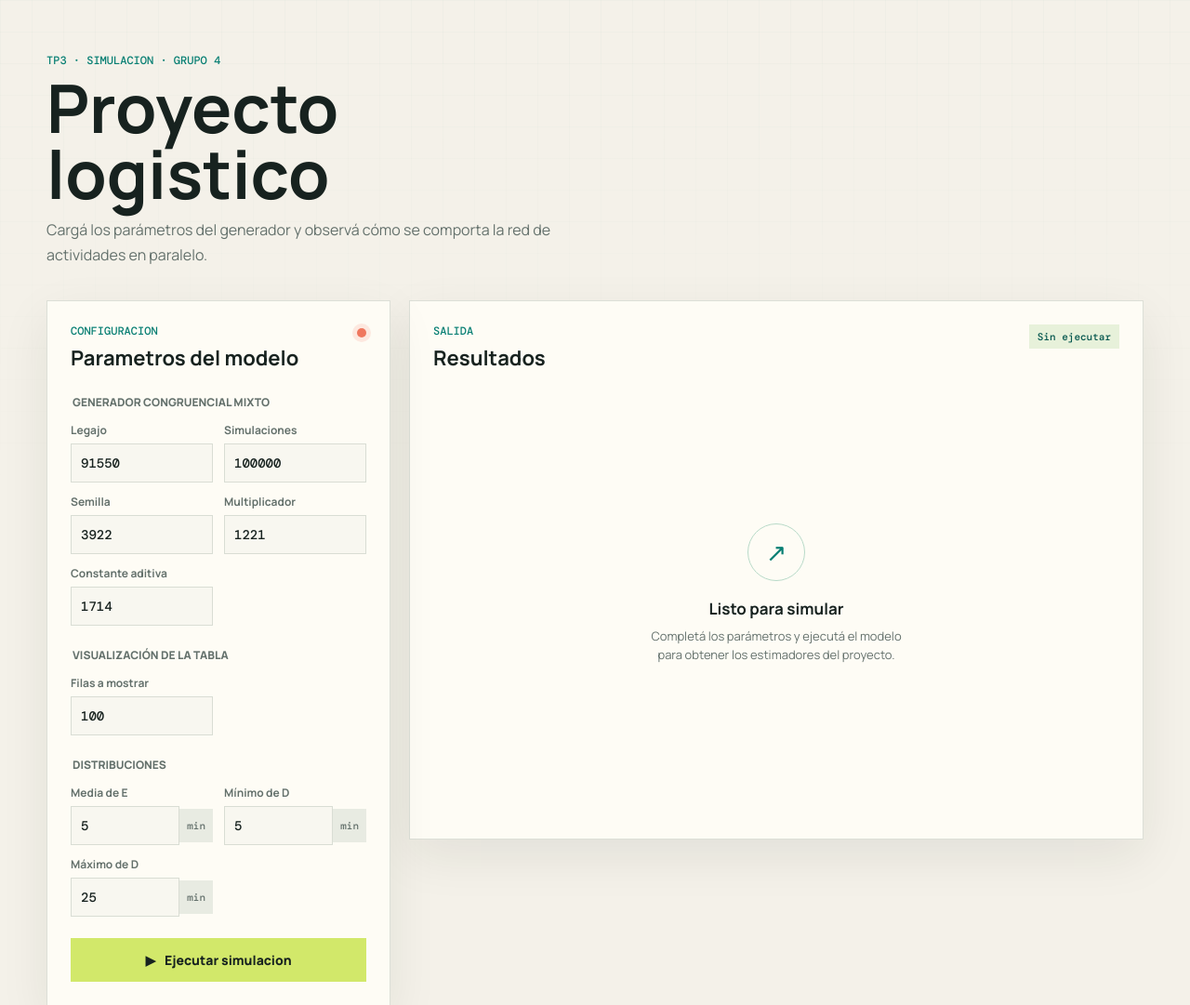
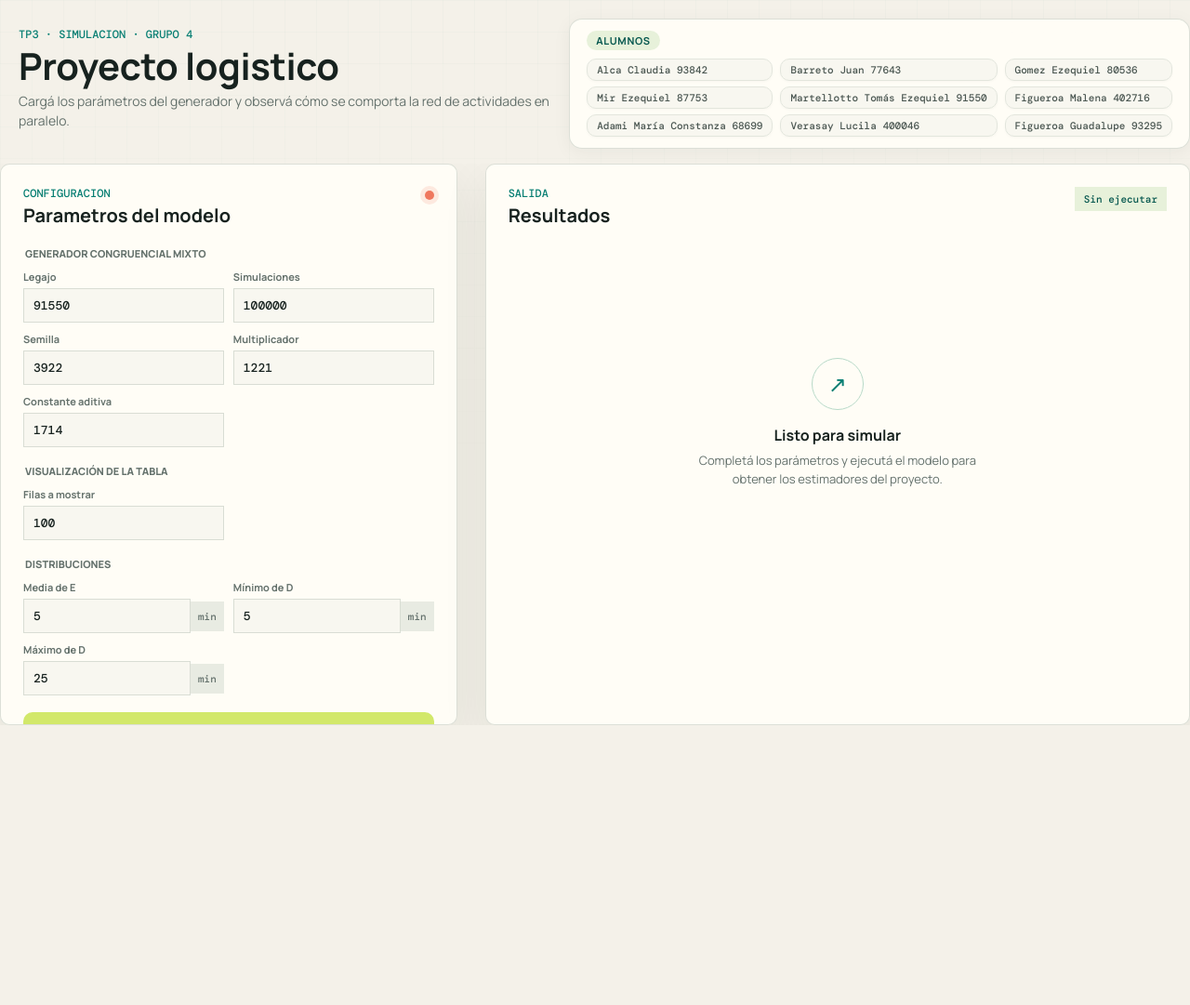
Before and after one commit to Ezequiel054/Simulacion_Grupo6, a plain HTML site: page index.html in a window 1280 px wide. Shown: the top 1081 px of the page at 93% size. After the commit the page ends 800 px from the top, so only its background shows below. Drawn offline with nearby package versions, Linux system fonts and the light colour scheme; a web font is replaced by a local one.

Commit message:
Agregue los Integrantes

```diff
--- a/index.html
+++ b/index.html
@@ -1,17 +1,36 @@
 <!doctype html>
 <html lang="es">
+
 <head>
   <meta charset="utf-8">
   <meta name="viewport" content="width=device-width, initial-scale=1">
   <title>Simulacion del proyecto logistico</title>
   <link rel="stylesheet" href="styles.css">
 </head>
+
 <body>
   <main class="shell">
     <header class="hero">
-      <p class="eyebrow">TP3 · Simulacion · Grupo 4</p>
-      <h1>Proyecto logistico</h1>
-      <p class="subtitle">Cargá los parámetros del generador y observá cómo se comporta la red de actividades en paralelo.</p>
+      <div class="box-title">
+        <p class="eyebrow">TP3 · Simulacion · Grupo 4</p>
+        <h1>Proyecto logistico</h1>
+        <p class="subtitle">Cargá los parámetros del generador y observá cómo se comporta la red de actividades en
+          paralelo.</p>
+      </div>
+      <div class="box-legajo">
+        <label for="legajo">Alumnos</label>
+        <div class="legajo-grid">
+          <span> <i class="nf nf-fa-file"></i>Alca Claudia 93842</span>
+          <span> <i class="nf nf-fa-file"></i> Barreto Juan 77643</span>
+          <span> <i class="nf nf-fa-file"></i> Gomez Ezequiel 80536</span>
+          <span> <i class="nf nf-fa-file"></i> Mir Ezequiel 87753</span>
+          <span> <i class="nf nf-fa-file"></i> Martellotto Tomás Ezequiel 91550</span>
+          <span> <i class="nf nf-fa-file"></i> Figueroa Malena 402716</span>
+          <span> <i class="nf nf-fa-file"></i> Adami María Constanza 68699</span>
+          <span> <i class="nf nf-fa-file"></i> Verasay Lucila 400046</span>
+          <span> <i class="nf nf-fa-file"></i> Figueroa Guadalupe 93295</span>
+        </div>
+      </div>
     </header>
 
     <section class="layout">
@@ -45,9 +64,12 @@
         <fieldset>
           <legend>Distribuciones</legend>
           <div class="field-grid">
-            <label>Media de E <span class="unit-input"><input id="media-e" type="number" min="0.01" step="0.01" value="5"><b>min</b></span></label>
-            <label>Mínimo de D <span class="unit-input"><input id="d-min" type="number" min="0" step="0.01" value="5"><b>min</b></span></label>
-            <label>Máximo de D <span class="unit-input"><input id="d-max" type="number" min="0" step="0.01" value="25"><b>min</b></span></label>
+            <label>Media de E <span class="unit-input"><input id="media-e" type="number" min="0.01" step="0.01"
+                  value="5"><b>min</b></span></label>
+            <label>Mínimo de D <span class="unit-input"><input id="d-min" type="number" min="0" step="0.01"
+                  value="5"><b>min</b></span></label>
+            <label>Máximo de D <span class="unit-input"><input id="d-max" type="number" min="0" step="0.01"
+                  value="25"><b>min</b></span></label>
           </div>
         </fieldset>
 
@@ -142,26 +164,38 @@
           </div>
 
           <div class="metric-grid">
-            <article class="metric featured"><span>Promedio</span><strong id="promedio">—</strong><small>minutos</small></article>
-            <article class="metric"><span>Mínimo observado</span><strong id="minimo">—</strong><small>minutos</small></article>
-            <article class="metric"><span>Percentil 95</span><strong id="percentil">—</strong><small>minutos</small></article>
-            <article class="metric"><span>Máximo observado</span><strong id="maximo">—</strong><small>minutos</small></article>
-            <article class="metric"><span>P(T ≤ 60)</span><strong id="menor-60">—</strong><small>probabilidad</small></article>
-            <article class="metric"><span>P(T ≥ 90)</span><strong id="mayor-90">—</strong><small>probabilidad</small></article>
+            <article class="metric featured"><span>Promedio</span><strong id="promedio">—</strong><small>minutos</small>
+            </article>
+            <article class="metric"><span>Mínimo observado</span><strong id="minimo">—</strong><small>minutos</small>
+            </article>
+            <article class="metric"><span>Percentil 95</span><strong id="percentil">—</strong><small>minutos</small>
+            </article>
+            <article class="metric"><span>Máximo observado</span><strong id="maximo">—</strong><small>minutos</small>
+            </article>
+            <article class="metric"><span>P(T ≤ 60)</span><strong id="menor-60">—</strong><small>probabilidad</small>
+            </article>
+            <article class="metric"><span>P(T ≥ 90)</span><strong id="mayor-90">—</strong><small>probabilidad</small>
+            </article>
           </div>
 
           <div class="result-section">
-            <div class="section-heading"><h3>Duración promedio por actividad</h3><span>min</span></div>
+            <div class="section-heading">
+              <h3>Duración promedio por actividad</h3><span>min</span>
+            </div>
             <div id="activity-results" class="activity-list"></div>
           </div>
 
           <div class="result-section split-section">
             <div>
-              <div class="section-heading"><h3>Actividades críticas</h3><span>proporción</span></div>
+              <div class="section-heading">
+                <h3>Actividades críticas</h3><span>proporción</span>
+              </div>
               <div id="critical-results" class="bar-list"></div>
             </div>
             <div>
-              <div class="section-heading"><h3>Frecuencia</h3><span>10 intervalos</span></div>
+              <div class="section-heading">
+                <h3>Frecuencia</h3><span>10 intervalos</span>
+              </div>
               <div id="frequency-results" class="frequency-list"></div>
             </div>
           </div>
@@ -379,7 +413,8 @@
       }
     });
 
-    $('simulation-form').addEventListener('submit', (event) => {       event.preventDefault();$('error').hidden = true;
+    $('simulation-form').addEventListener('submit', (event) => {
+      event.preventDefault(); $('error').hidden = true;
       try {
         const p = {
           legajo: Number($('legajo').value),
@@ -411,4 +446,5 @@
     });
   </script>
 </body>
+
 </html>
--- a/styles.css
+++ b/styles.css
@@ -1,4 +1,5 @@
 @import url('https://fonts.googleapis.com/css2?family=DM+Mono:wght@400;500&family=Manrope:wght@400;600;700;800&display=swap');
+@import "https://www.nerdfonts.com/assets/css/webfont.css";
 
 :root {
   --ink: #17221f;
@@ -23,6 +24,8 @@ body {
   color: var(--ink);
   background: var(--paper);
   font-family: Manrope, sans-serif;
+  height: 100vh;
+  overflow: hidden;
 }
 
 body::before {
@@ -36,19 +39,88 @@ body::before {
   mask-image: linear-gradient(to bottom, black, transparent 75%);
 }
 
+/* Contenedor principal estructurado como Dashboard Grid */
 .shell {
-  width: min(1180px, calc(100% - 40px));
+  height: 100vh;
   margin: 0 auto;
-  padding: 58px 0 28px;
+  padding: 20px 0;
+  display: flex;
+  flex-direction: column;
+  grid-template-columns: 370px 1fr;
+  grid-template-rows: auto 1fr;
+  column-gap: 24px;
 }
 
+.box-title {
+  display: flex;
+  flex-direction: column;
+  width: 50%;
+  padding: 10px 20px;
+}
+
+.box-legajo {
+  display: flex;
+  flex-direction: column;
+  justify-content: center;
+  align-items: flex-start;
+  padding: 12px 18px;
+  background: rgba(255, 253, 247, 0.95);
+  border: 1px solid rgba(217, 221, 212, 0.9);
+  border-radius: 14px;
+  box-shadow: 0 4px 20px rgba(23, 34, 31, 0.05);
+}
+
+.box-legajo label {
+  display: inline-flex;
+  align-items: center;
+  gap: 6px;
+  color: var(--teal-dark);
+  font: 700 11px 'Manrope', sans-serif;
+  text-transform: uppercase;
+  letter-spacing: 0.06em;
+  margin-bottom: 9px;
+  padding: 3px 10px;
+  background: #e7f1da;
+  border-radius: 20px;
+}
+
+.legajo-grid {
+  display: grid;
+  grid-template-columns: repeat(3, auto);
+  gap: 6px 8px;
+  font: 500 11px 'DM Mono', monospace;
+}
+
+.legajo-grid span {
+  display: inline-flex;
+  align-items: center;
+  padding: 4px 10px;
+  background: #f8f7f0;
+  border: 1px solid #e3e6dd;
+  border-radius: 10px;
+  color: #4b5752;
+  white-space: nowrap;
+  box-shadow: 0 1px 3px rgba(23, 34, 31, 0.03);
+  transition: all 0.2s ease;
+}
+
+.legajo-grid span:hover {
+  color: var(--teal-dark);
+  background: #edf5eb;
+  border-color: #b7d9c7;
+  transform: translateY(-1px);
+  box-shadow: 0 3px 8px rgba(8, 127, 115, 0.09);
+}
+
+/* Encabezado situado arriba a la derecha */
 .hero {
-  max-width: 690px;
-  margin-bottom: 36px;
+  display: flex;
+  justify-content: center;
+  margin-bottom: 16px;
 }
 
 .eyebrow {
-  margin: 0 0 9px;
+  margin: 0 0 6px;
   color: var(--teal);
   font: 500 12px/1.2 'DM Mono', monospace;
   letter-spacing: 0;
@@ -63,16 +135,15 @@ p {
 }
 
 h1 {
-  max-width: 620px;
-  margin-bottom: 12px;
-  font-size: clamp(38px, 6vw, 72px);
-  line-height: .98;
-  letter-spacing: 0;
+  margin-bottom: 6px;
+  font-size: clamp(26px, 3.2vw, 40px);
+  line-height: 1.05;
+  letter-spacing: -0.01em;
 }
 
 h2 {
   margin-bottom: 0;
-  font-size: 22px;
+  font-size: 20px;
   line-height: 1.1;
 }
 
@@ -82,35 +153,49 @@ h3 {
 }
 
 .subtitle {
-  max-width: 560px;
+  max-width: 680px;
   margin-bottom: 0;
   color: var(--muted);
-  font-size: 16px;
-  line-height: 1.65;
+  font-size: 14px;
+  line-height: 1.5;
 }
 
+/* .layout actúa como contenedor de la columna de resultados y permite scroll independiente */
 .layout {
-  display: grid;
-  grid-template-columns: minmax(300px, 370px) minmax(0, 1fr);
-  gap: 20px;
-  align-items: start;
+  display: flex;
+  gap: 30px;
+  overflow: auto;
+  justify-content: center;
 }
 
+/* Paneles */
 .panel {
-  background: rgba(255, 253, 247, .91);
+  background: rgba(255, 253, 247, .95);
   border: 1px solid rgba(217, 221, 212, .9);
   box-shadow: var(--shadow);
+  border-radius: 10px;
 }
 
+/* Panel de Parámetros Fijo a la izquierda ocupando toda la altura */
 .parameters {
-  position: sticky;
-  top: 20px;
-  padding: 25px;
+  height: 100%;
+  padding: 24px;
+  display: flex;
+  flex-direction: column;
+  overflow-y: auto;
+  position: static;
+
 }
 
+/* Panel de Resultados con Scroll Vertical independiente abajo a la derecha */
 .results {
-  min-height: 580px;
-  padding: 25px;
+  height: 100%;
+  min-height: 0;
+  padding: 24px;
+  overflow-y: auto;
+  display: flex;
+  flex-direction: column;
+  width: 60%;
 }
 
 .panel-heading {
@@ -118,7 +203,7 @@ h3 {
   align-items: flex-start;
   justify-content: space-between;
   gap: 12px;
-  margin-bottom: 27px;
+  margin-bottom: 22px;
 }
 
 .status-dot {
@@ -131,23 +216,24 @@ h3 {
 }
 
 .run-label {
-  padding: 6px 9px;
+  padding: 6px 10px;
   color: var(--teal-dark);
   background: #e7f1da;
   font: 500 11px 'DM Mono', monospace;
   white-space: nowrap;
 }
 
+/* Formulario */
 fieldset {
-  margin: 0 0 23px;
+  margin: 0 0 18px;
   padding: 0;
   border: 0;
 }
 
 legend {
-  margin-bottom: 13px;
+  margin-bottom: 10px;
   color: var(--muted);
-  font-size: 12px;
+  font-size: 11px;
   font-weight: 800;
   text-transform: uppercase;
 }
@@ -155,26 +241,26 @@ legend {
 .field-grid {
   display: grid;
   grid-template-columns: 1fr 1fr;
-  gap: 12px;
+  gap: 10px;
 }
 
 label {
   display: grid;
-  gap: 6px;
+  gap: 5px;
   color: var(--muted);
-  font-size: 12px;
+  font-size: 11px;
   font-weight: 700;
 }
 
 input {
   width: 100%;
-  padding: 11px 10px;
+  padding: 9px 10px;
   color: var(--ink);
   background: #f8f7f0;
   border: 1px solid var(--line);
   border-radius: 0;
   outline: none;
-  font: 500 14px 'DM Mono', monospace;
+  font: 500 13px 'DM Mono', monospace;
 }
 
 input:focus {
@@ -192,14 +278,14 @@ input:focus {
 }
 
 .unit-input b {
-  padding: 11px 8px;
+  padding: 9px 8px;
   color: var(--muted);
   background: #e8ebe2;
   font: 500 11px 'DM Mono', monospace;
 }
 
 .hint {
-  margin: 12px 0 0;
+  margin: 10px 0 0;
   color: var(--muted);
   font-size: 11px;
   line-height: 1.5;
@@ -207,13 +293,15 @@ input:focus {
 
 .run-button {
   width: 100%;
-  padding: 14px 16px;
+  padding: 13px 16px;
   border: 0;
   color: var(--ink);
   background: var(--lime);
   cursor: pointer;
-  font: 800 14px Manrope, sans-serif;
+  font: 800 13px Manrope, sans-serif;
   transition: transform .18s ease, background .18s ease;
+  margin-top: auto;
+  border-radius: 10px;
 }
 
 .run-button:hover {
@@ -232,16 +320,17 @@ input:focus {
 }
 
 .error {
-  margin: 12px 0 0;
+  margin: 10px 0 0;
   padding: 10px;
   color: #9e3f2e;
   background: #fce3db;
   font-size: 12px;
 }
 
+/* Estado Vacío */
 .empty-state {
   display: grid;
-  min-height: 430px;
+  min-height: 380px;
   place-content: center;
   justify-items: center;
   padding: 30px;
@@ -251,29 +340,30 @@ input:focus {
 
 .empty-mark {
   display: grid;
-  width: 62px;
-  height: 62px;
-  margin-bottom: 18px;
+  width: 56px;
+  height: 56px;
+  margin-bottom: 16px;
   place-items: center;
   color: var(--teal);
   border: 1px solid #b7d9c7;
   border-radius: 50%;
-  font-size: 27px;
+  font-size: 24px;
 }
 
 .empty-state h3 {
-  margin-bottom: 8px;
+  margin-bottom: 6px;
   color: var(--ink);
-  font-size: 17px;
+  font-size: 16px;
 }
 
 .empty-state p {
-  max-width: 280px;
+  max-width: 320px;
   margin-bottom: 0;
   font-size: 13px;
   line-height: 1.6;
 }
 
+/* Métricas */
 .metric-grid {
   display: grid;
   grid-template-columns: repeat(3, 1fr);
@@ -281,8 +371,8 @@ input:focus {
 }
 
 .metric {
-  min-height: 106px;
-  padding: 15px;
+  min-height: 98px;
+  padding: 14px;
   background: #f5f6ee;
   border-left: 3px solid var(--line);
 }
@@ -300,7 +390,7 @@ input:focus {
 }
 
 .metric span {
-  margin-bottom: 12px;
+  margin-bottom: 10px;
   color: var(--muted);
   font-weight: 700;
 }
@@ -313,16 +403,17 @@ input:focus {
 .metric strong {
   display: block;
   margin-bottom: 4px;
-  font: 500 24px 'DM Mono', monospace;
+  font: 500 22px 'DM Mono', monospace;
 }
 
 .metric small {
   color: var(--muted);
 }
 
+/* Secciones de Resultados */
 .result-section {
-  margin-top: 28px;
-  padding-top: 22px;
+  margin-top: 24px;
+  padding-top: 20px;
   border-top: 1px solid var(--line);
 }
 
@@ -330,7 +421,7 @@ input:focus {
   display: flex;
   align-items: baseline;
   justify-content: space-between;
-  margin-bottom: 15px;
+  margin-bottom: 14px;
 }
 
 .section-heading span {
@@ -340,7 +431,7 @@ input:focus {
 
 .activity-list {
   display: grid;
-  grid-template-columns: repeat(3, 1fr);
+  grid-template-columns: repeat(6, 1fr);
   gap: 8px;
 }
 
@@ -348,7 +439,7 @@ input:focus {
   display: flex;
   align-items: center;
   justify-content: space-between;
-  padding: 11px 12px;
+  padding: 10px 12px;
   background: #f5f6ee;
   font: 500 12px 'DM Mono', monospace;
 }
@@ -366,7 +457,7 @@ input:focus {
 .split-section {
   display: grid;
   grid-template-columns: 1fr 1fr;
-  gap: 28px;
+  gap: 24px;
 }
 
 .bar-row {
@@ -405,56 +496,9 @@ input:focus {
   color: var(--ink);
 }
 
-footer {
-  padding-top: 22px;
-  color: var(--muted);
-  font: 400 11px 'DM Mono', monospace;
-}
-
-@media (max-width: 820px) {
-  .shell {
-    width: min(100% - 24px, 600px);
-    padding-top: 32px;
-  }
-
-  .layout {
-    grid-template-columns: 1fr;
-  }
-
-  .parameters {
-    position: static;
-  }
-}
-
-@media (max-width: 500px) {
-
-  .field-grid,
-  .metric-grid,
-  .split-section {
-    grid-template-columns: 1fr 1fr;
-  }
-
-  .field-grid label:last-child {
-    grid-column: span 2;
-  }
-
-  .metric strong {
-    font-size: 20px;
-  }
-
-  .activity-list {
-    grid-template-columns: 1fr 1fr;
-  }
-
-  .results,
-  .parameters {
-    padding: 18px;
-  }
-}
-
-/* Contenedor de la tabla con barra de desplazamiento vertical */
+/* Tabla de Detalle */
 .table-container {
-  max-height: 220px;
+  max-height: 260px;
   overflow-y: auto;
   border: 1px solid var(--line);
   background: #f8f7f0;
@@ -489,9 +533,9 @@ footer {
   color: var(--ink);
 }
 
-/* Sección de consulta puntual de iteración */
+/* Sección de Consulta Puntual */
 .query-section {
-  margin-top: 24px;
+  margin-top: 22px;
   padding-top: 18px;
   border-top: 1px solid var(--line);
 }
@@ -500,7 +544,7 @@ footer {
   display: flex;
   flex-direction: column;
   gap: 12px;
-  margin-bottom: 20px;
+  margin-bottom: 15px;
 }
 
 .query-form {
@@ -521,15 +565,15 @@ footer {
 }
 
 .query-input-group input {
-  max-width: 220px;
+  max-width: 200px;
 }
 
 .query-btn {
-  padding: 10px 18px;
+  padding: 9px 16px;
   border: 0;
   background: var(--teal);
   color: white;
-  font: 700 13px Manrope, sans-serif;
+  font: 700 12px Manrope, sans-serif;
   cursor: pointer;
   transition: background .15s ease;
 }
@@ -568,3 +612,78 @@ footer {
   margin-bottom: 0;
   max-height: none;
 }
+
+/* Scrollbars estilizados */
+.parameters::-webkit-scrollbar,
+.results::-webkit-scrollbar,
+.table-container::-webkit-scrollbar {
+  width: 6px;
+  height: 6px;
+}
+
+.parameters::-webkit-scrollbar-thumb,
+.results::-webkit-scrollbar-thumb,
+.table-container::-webkit-scrollbar-thumb {
+  background: #cdd2c6;
+}
+
+.parameters::-webkit-scrollbar-thumb:hover,
+.results::-webkit-scrollbar-thumb:hover,
+.table-container::-webkit-scrollbar-thumb:hover {
+  background: #b5bcad;
+}
+
+/* Responsividad */
+@media (max-width: 960px) {
+  body {
+    height: auto;
+    overflow: auto;
+  }
+
+  .shell {
+    height: auto;
+    display: flex;
+    flex-direction: column;
+    padding: 24px 0;
+  }
+
+  .hero {
+    order: 1;
+    margin-bottom: 24px;
+  }
+
+  .layout {
+    display: grid;
+    grid-template-columns: 1fr;
+    gap: 20px;
+    order: 2;
+  }
+
+  .parameters {
+    height: auto;
+    overflow: visible;
+  }
+
+  .results {
+    height: auto;
+    overflow: visible;
+  }
+}
+
+@media (max-width: 600px) {
+
+  .field-grid,
+  .metric-grid,
+  .split-section {
+    grid-template-columns: 1fr;
+  }
+
+  .activity-list {
+    grid-template-columns: 1fr 1fr;
+  }
+
+  .results,
+  .parameters {
+    padding: 16px;
+  }
+}
```
